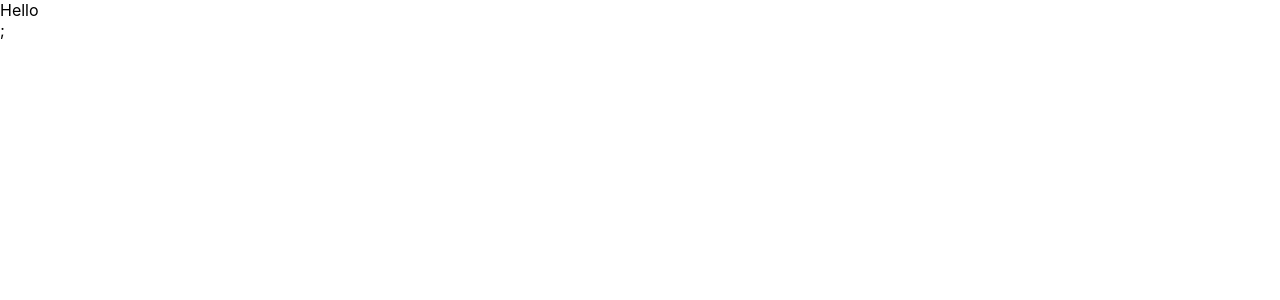
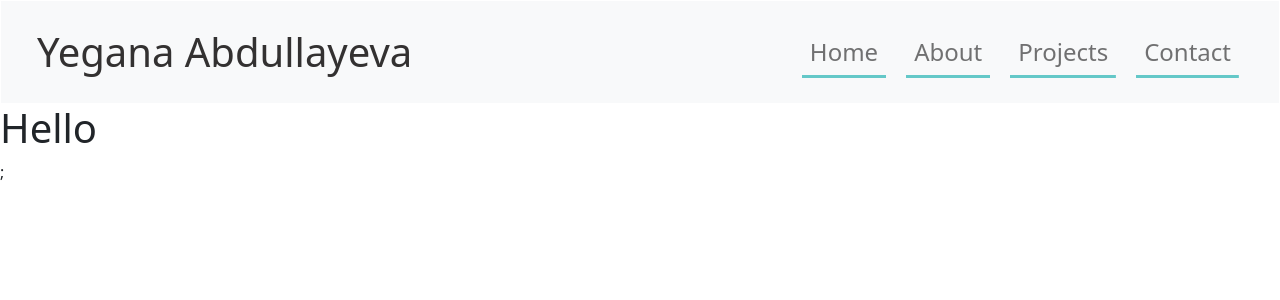
Before and after one commit to YeganaAbd/portfolio, a Next.js app: page /contact in a window 1280 px wide. Shown: the top 300 px of the page. Built offline with nearby package versions, Linux system fonts and the light colour scheme.

Commit message:
contact nav

```diff
--- a/pages/contact.js
+++ b/pages/contact.js
@@ -1,3 +1,10 @@
+import NavMenu from "../components/NavMenu";
+
 export default function Contact() {
-  return <div>Hello</div>;
+  return (
+    <div>
+      <NavMenu />
+      <h1>Hello</h1>
+    </div>
+  );
 }
```
